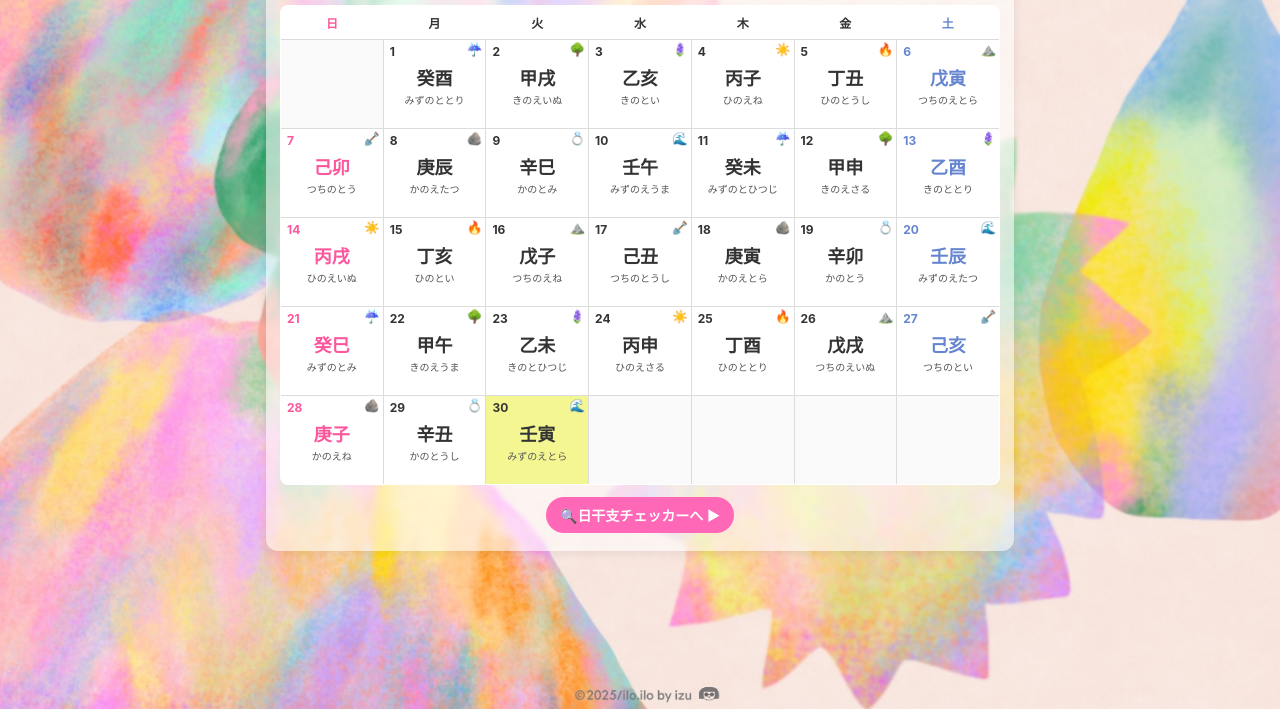
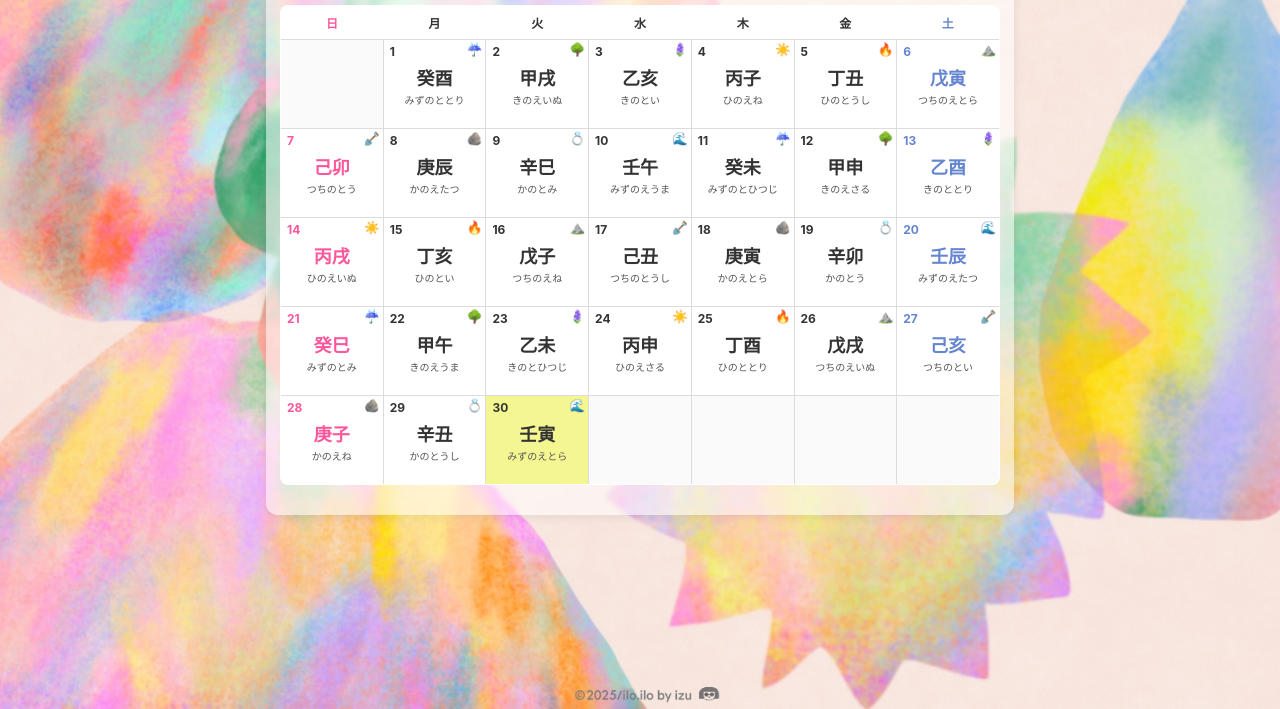
Before and after one commit to riyoizu1818-glitch/iloilokanshi-calendar, a plain HTML site: page calendar.html in a window 1280 px wide. Shown: the part 139-848 px from the top of the page. Drawn offline with Linux system fonts and the light colour scheme.

Commit message:
Update calendar.html

```diff
--- a/calendar.html
+++ b/calendar.html
@@ -182,7 +182,7 @@
       </table>
 
       <div class="nav">
-        <a class="btn" href="index.html">🔍日干支チェッカーへ ▶︎ </a>
+       <!-- <a class="btn" href="index.html">🔍日干支チェッカーへ ▶︎ </a>-->
       </div>
     </div>
   </div>
```
